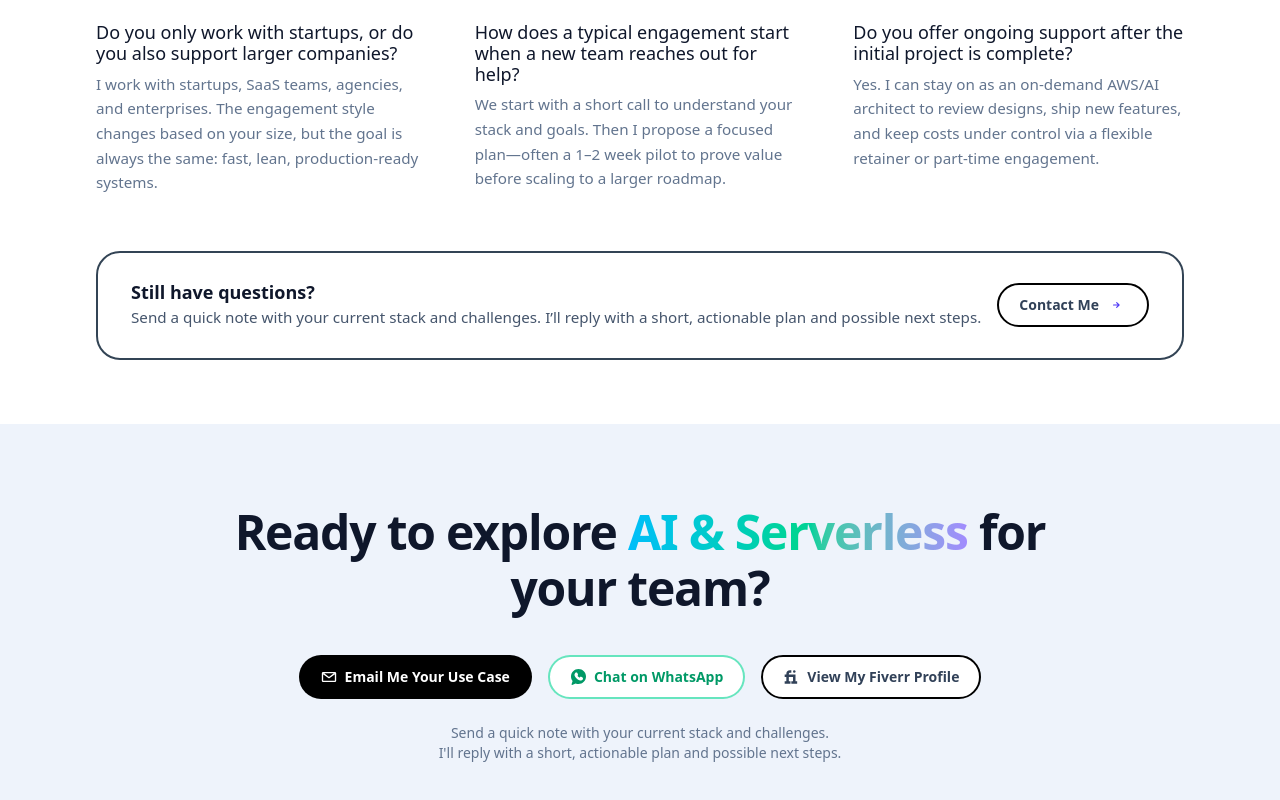
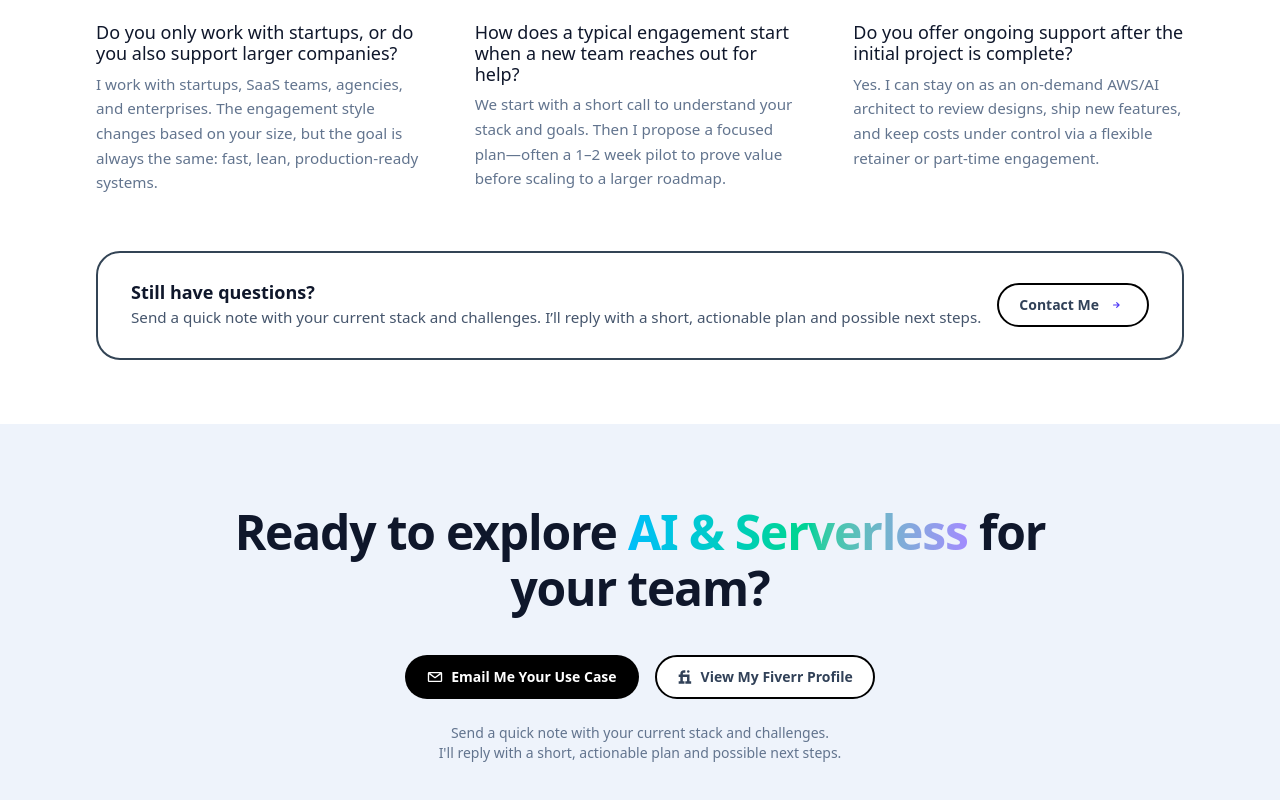
Before and after one commit to opmtwo/opmtwo-website, a Next.js app: page /home in a window 1280 px wide. Shown: the part 6115-6915 px from the top of the page. Built offline with nearby package versions, Linux system fonts and the light colour scheme; a web font is replaced by a local one.

Commit message:
updated Footer - removed whatsapp number

```diff
--- a/components/Footer.tsx
+++ b/components/Footer.tsx
@@ -25,7 +25,7 @@ export const ReadyToTrySection: React.FC<ReadyToTrySectionProps> = ({
 	whatsappLabel = 'Chat on WhatsApp',
 	fiverrLabel = 'View My Fiverr Profile',
 	email = 'you@example.com',
-	whatsapp = '1234567890',
+	whatsapp,
 	fiverr = 'onepunchmantwo',
 	description = "Send a quick note with your current stack and challenges.\nI'll reply with a short, actionable plan and possible next steps.",
 }) => {
```
